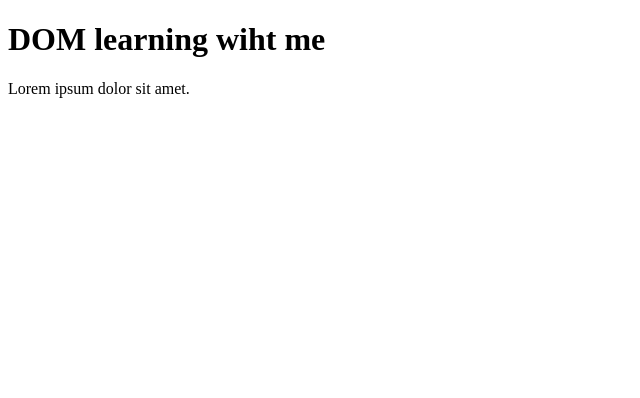
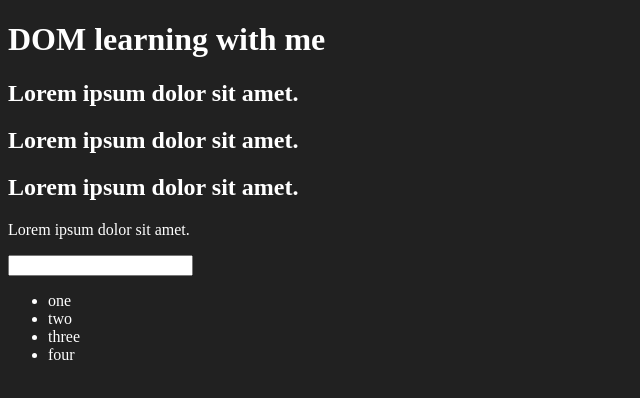
Before and after one commit to log002/JS, a plain HTML site: page 06_dom/one.html in a window 1280 px wide. Shown: the whole page, without its empty margins (0-640 px from the left). Drawn offline with Linux system fonts and the light colour scheme.

Commit message:
DOM selectors, NodeList and HTMLCollection

```diff
--- a/06_dom/one.html
+++ b/06_dom/one.html
@@ -1,18 +1,3 @@
-<!DOCTYPE html>
-<html lang="en">
-<head>
-    <meta charset="UTF-8">
-    <title>DOM</title>
-</head>
-<body>
-    <div class="bg-black">
-        <h1 class="heading">DOM learning wiht me</h1>
-        <p>Lorem ipsum dolor sit amet.</p>
-    </div>
-</body>
-</html>
-
-
 <!--
                                  window
                                   |
@@ -34,3 +19,63 @@
                                             /       \
                                         text node  attribute
 -->
+
+<!--
+#.innerHTML => return full text with html inside # // # can be class or id
+
+#.textContent => returns full text inside #
+
+#.innerText => returns text excluding some having css like hidden, etc..
+
+document.querySelector("") => select the first element of whichever type stated in ("")
+eg. const selector = document.querySelector("")
+    selector.style.backgroundColor = "green"
+
+document.querySelectorAll("") => select the all elements of whichever type stated in ("") => returns nodelist not array
+eg. const selector = document.querySelectoAllr("")
+    selector[0].style.backgroundColor = "green" => we need to state which child of selector we want to target
+// whenever there comes the nodelist use the loop "forEach" then we can work on it as an array but it is not an array.
+
+document.getElementsByClassName('list-item')
+=>returns html collection and again it is not an array so we can't work directly it on like an array
+HTMLCollection(4) [li.list-item, li.list-item, li.list-item, li.list-item]
+=> so we need to convert it into an array using
+=>Array.from(tempClassList)
+=>it will return something like
+  (4) [li.list-item, li.list-item, li.list-item, li.list-item]
+  now this is an array we can work on it like we do on array
+-->
+<!DOCTYPE html>
+<html lang="en">
+<head>
+    <meta charset="UTF-8">
+    <title>DOM</title>
+    <style>
+      .bg-black{
+        background-color: #212121;
+        color: #FFFFFF;
+      }
+      .hidden{
+        display: none;
+      }
+    </style>
+</head>
+<body class="bg-black">
+    <div >
+        <h1 id="title" class="heading">DOM learning with me <span class="hidden">Test text</span></h1>
+        <h2>Lorem ipsum dolor sit amet.</h2>
+        <h2>Lorem ipsum dolor sit amet.</h2>
+        <h2>Lorem ipsum dolor sit amet.</h2>
+        <p>Lorem ipsum dolor sit amet.</p>
+
+        <input type="password" name="" id="">
+
+        <ul>
+          <li class="list-item">one</li>
+          <li class="list-item">two</li>
+          <li class="list-item">three</li>
+          <li class="list-item">four</li>
+        </ul>
+    </div>
+</body>
+</html>
```
